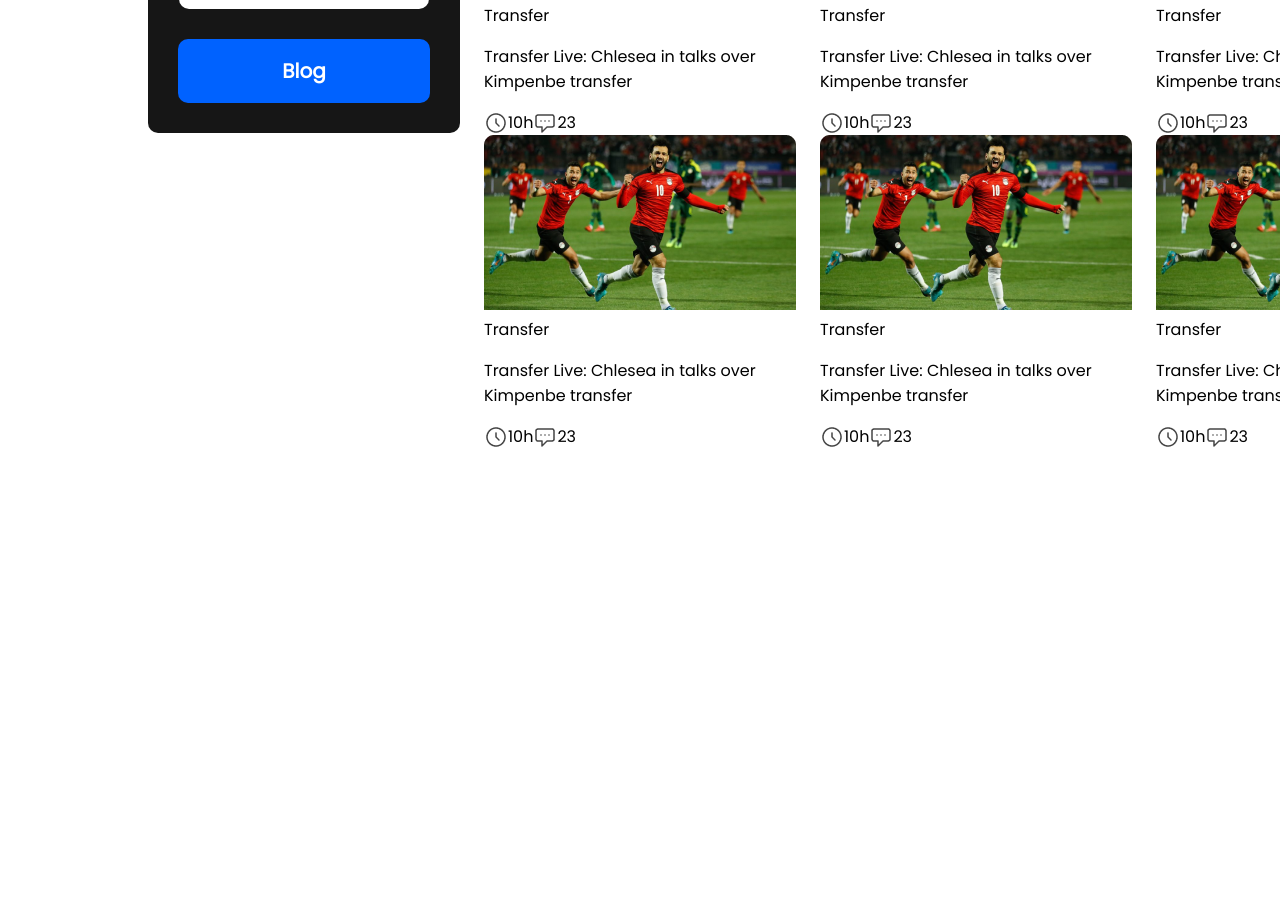
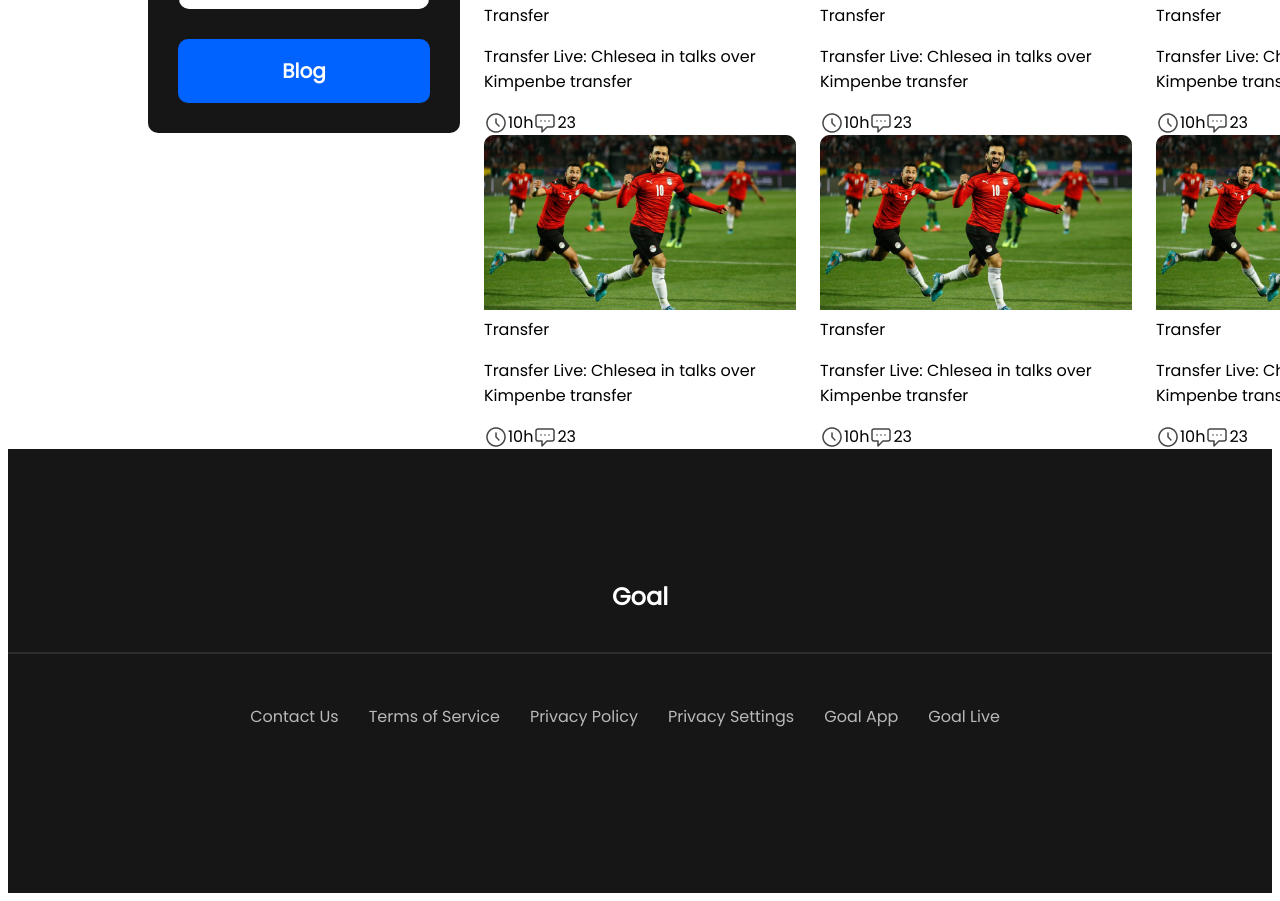
Before and after one commit to SakibShahrier/Assignment-Milestone2, a plain HTML site: page index.html in a window 1280 px wide. Shown: the part 1007-1908 px from the top of the page. Before the commit the page ends 1464 px from the top, so only its background shows below. Drawn offline with Linux system fonts and the light colour scheme.

Commit message:
Footer Added

```diff
--- a/index.html
+++ b/index.html
@@ -138,5 +138,17 @@
             </div>
         </section>
     </main>
+    <footer>
+        <h2>Goal</h2>
+        <hr>
+        <div class="links">
+            <a href="" class="link">Contact Us</a>
+            <a href="" class="link">Terms of Service</a>
+            <a href="" class="link">Privacy Policy</a>
+            <a href="" class="link">Privacy Settings</a>
+            <a href="" class="link">Goal App</a>
+            <a href="" class="link">Goal Live</a>
+        </div>
+    </footer>
 </body>
 </html>
--- a/styles/style.css
+++ b/styles/style.css
@@ -165,3 +165,37 @@ main{
     display: flex;
     align-items: center;
 }
+
+
+/* footer elements */
+
+footer{
+    height: 444px;
+    background-color: #161616;
+    display: flex;
+    flex-direction: column;
+    align-items: center;
+}
+
+footer h2{
+    color: white;
+    margin: 130px 0px 30px 0px;
+}
+
+hr{
+    border: 1px solid rgba(255, 255, 255, 0.1);
+    margin-bottom: 50px;
+    width: 1320px;
+}
+
+.links{
+    display: flex;
+    align-items: center;
+}
+
+.link{
+    text-decoration: none;
+    color: #B9B9B9;
+    font-size: 16px;
+    margin-right: 30px;
+}
```
